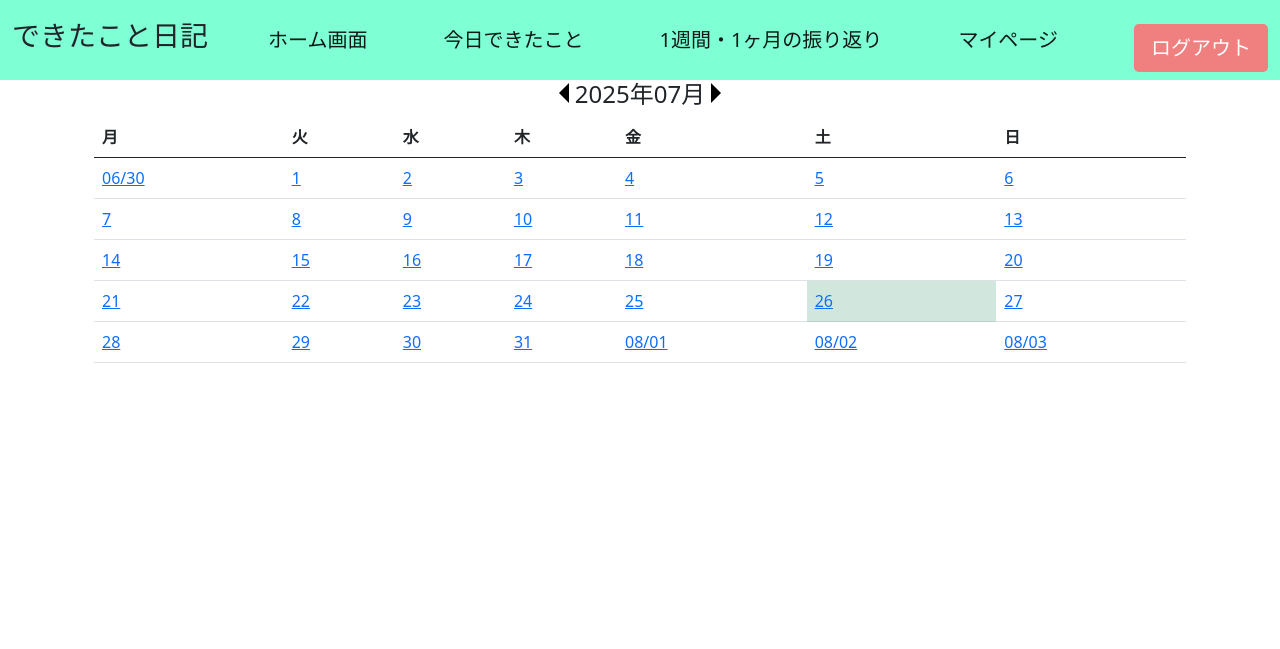
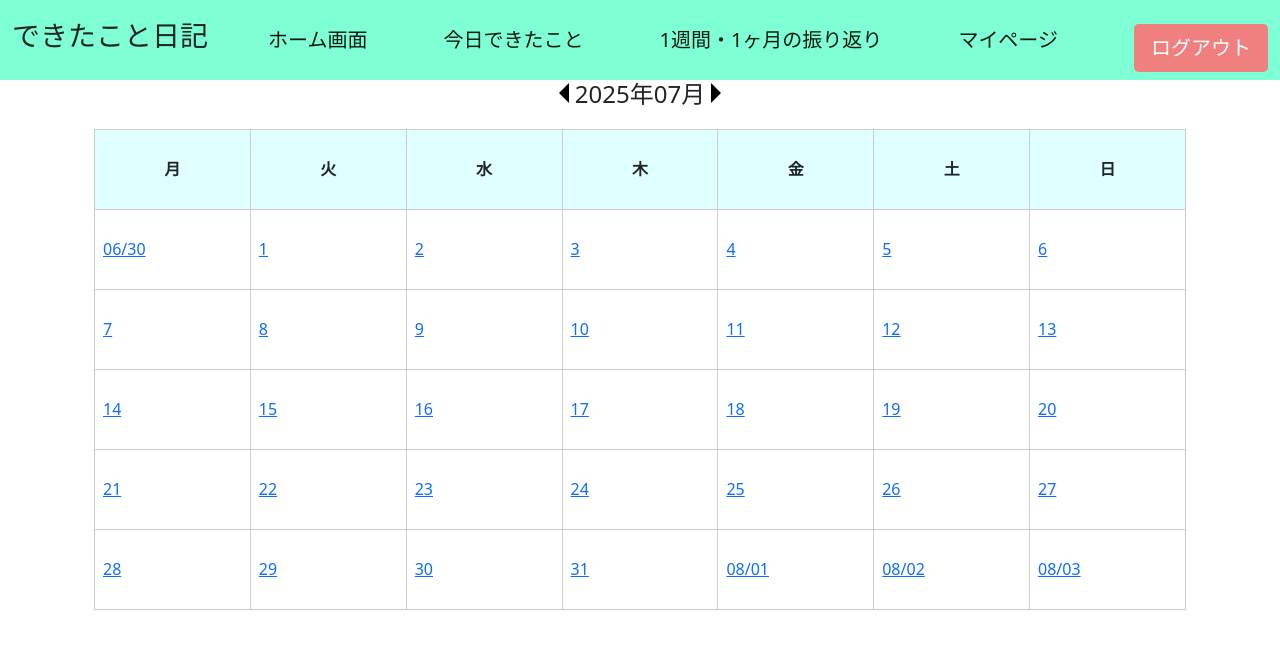
Before and after one commit to haruko-kobayashi1224/application1, a Django app: page /diary_app/month/2025/7/ in a window 1280 px wide. Shown: the top 649 px of the page. Run offline with Django 5.2, Linux system fonts and the light colour scheme; the visitor is signed in with stand-in values (Sample User, id 1); data that the repository does not hold is empty.

Commit message:
4の修正

```diff
--- a/diary/templates/home.html
+++ b/diary/templates/home.html
@@ -25,12 +25,42 @@
     display: inline-block;
     text-decoration: none;
   }
+
+
+.calendar-table {
+  width: 100%;
+  table-layout: fixed;
+  border-collapse: collapse;
+  margin-top: 20px;
+}
+
+
+.calendar-table td,
+.calendar-table th {
+  border: 1px solid #ccc;
+  vertical-align: middle;
+  height: 80px;
+  font-size: 16px;
+
+}
+
+.calendar-table th {
+  background-color: #E0FFFF;
+  font-weight: bold;
+  padding: 5px;
+  text-align: center;
+}
+
+.calendar-table td {
+  text-align: left;
+  padding-left: 8px;
+}
 </style>
 
 {% if user.is_authenticated %}
 <div class="container" mt-3>
 
-    <div class="container  text-center">
+     <div class="container  text-center">
       {% if messages %}
         {% for message in messages %}
         <p>{{ message.message}}</p>
@@ -52,7 +82,7 @@
 
     </div>
 
-    <table class="table">
+    <table class="calendar-table">
         <thead>
         <tr>
             {% for w in week_names %}
```
